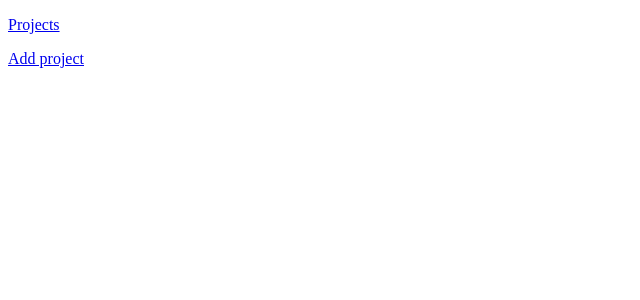
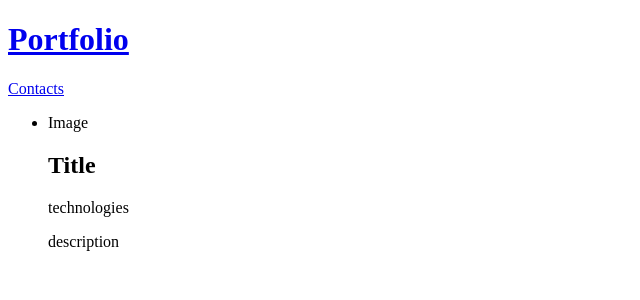
Before and after one commit to AndreyKapus/portfolio, a Next.js app: page / in a window 1280 px wide. Shown: the top 300 px of the page, without its empty margins (0-640 px from the left). Built offline with nearby package versions, Linux system fonts and the light colour scheme.

Commit message:
contacts page

```diff
--- /dev/null
+++ b/pages/ProjectsList/ProjectsList.js
@@ -0,0 +1,16 @@
+const ProjectsList = () => {
+  return (
+    <div>
+      <ul>
+        <li>
+          <p>Image</p>
+          <h2>Title</h2>
+          <p>technologies</p>
+          <p>description</p>
+        </li>
+      </ul>
+    </div>
+  );
+};
+
+export default ProjectsList;
--- a/pages/index.js
+++ b/pages/index.js
@@ -1,5 +1,6 @@
 import Link from "next/link";
 import Head from "next/head";
+import ProjectsList from "./ProjectsList/ProjectsList";
 
 const Index = () => {
   return (
@@ -7,11 +8,14 @@ const Index = () => {
       <Head>
         <title>Portfolio</title>
       </Head>
+      <h1>
+        <Link href={"/"}>Portfolio</Link>
+      </h1>
+      <div>
+        <Link href={"/Contacts/contacts"}>Contacts</Link>
+      </div>
       <p>
-        <Link href={"/"}>Projects</Link>
-      </p>
-      <p>
-        <Link href={"/users"}>Add project</Link>
+        <ProjectsList />
       </p>
     </div>
   );
```
Also changed, not shown: pages/Contacts/contacts.js (added, +14 -0 lines).
